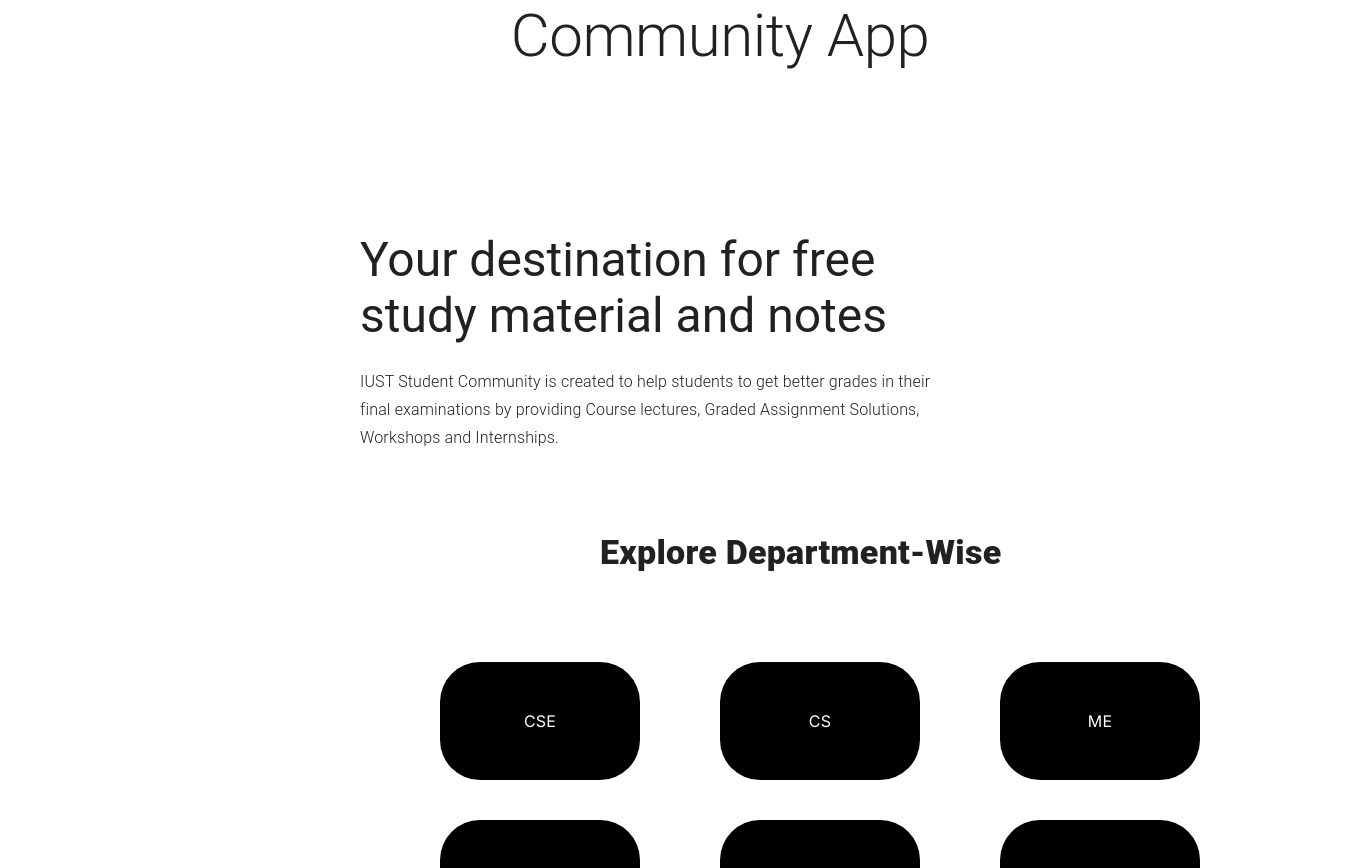
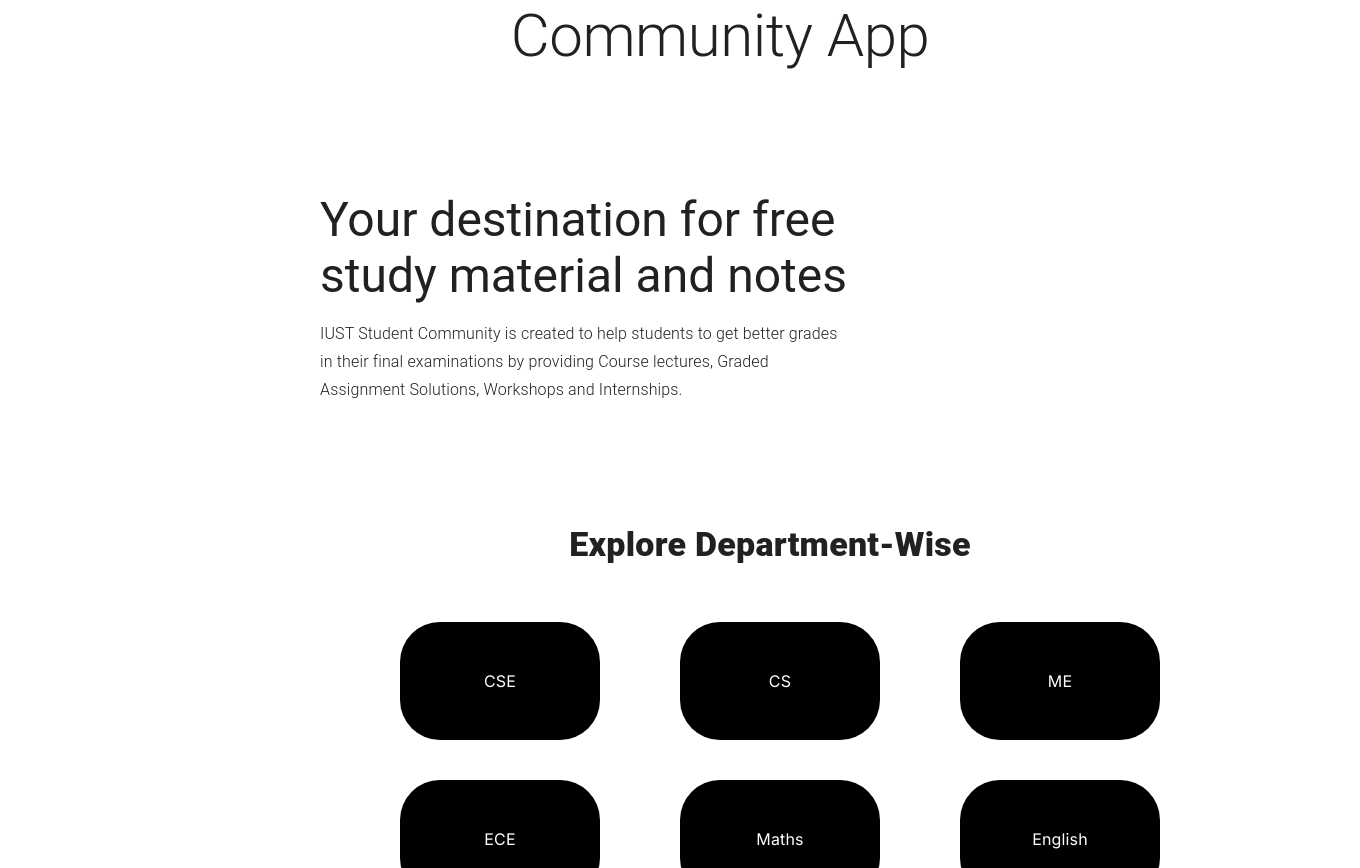
Before and after one commit to humma-irshad/community-server-frontend, a Next.js app: page / in a window 1280 px wide. Shown: the top 868 px of the page, 1360 px wide, since content can reach past the window. Built offline with nearby package versions, Linux system fonts and the light colour scheme.

Commit message:
UI updated,changes

```diff
--- a/src/app/department/[id]/page.tsx
+++ b/src/app/department/[id]/page.tsx
@@ -1,3 +1,3 @@
-export default function Home() {
+export default function DepartmentHome() {
   return <main>Deptt</main>;
 }
--- a/src/app/page.tsx
+++ b/src/app/page.tsx
@@ -1,9 +1,9 @@
-import Homee from "../components/home/index";
+import Home from "../components/home/index";
 
-export default function Home() {
+export default function Main() {
   return (
     <main>
-      <Homee />
+      <Home />
     </main>
   );
 }
--- a/src/components/Sidebar/Sidebar.tsx
+++ b/src/components/Sidebar/Sidebar.tsx
@@ -17,7 +17,15 @@
   return (
     <Box>
       <CssBaseline />
-      <Drawer>
+      <Drawer
+        sx={{
+          "& .MuiDrawer-paper": {
+            width: 200,
+            borderBottomRightRadius: 30,
+            borderTopRightRadius: 30,
+          },
+        }}
+      >
         <Toolbar />
         <List>
           {["Home", "Notes", "Contribute"].map((text, index) => (
--- a/src/components/home/index.tsx
+++ b/src/components/home/index.tsx
@@ -4,52 +4,57 @@
 import "./index.module.css";
 import { Typography, Button } from "@mui/material";
 import { Box, Grid } from "@mui/material";
-import Student from "../../assests//Student.jpeg";
 import Image from "next/image";
 
-export default function Homee() {
+export default function Home() {
   const departmentNames = departmnets.results.map(
     (department) => department.name
   );
 
   return (
     <main>
-      <Typography ml={20} align={"center"} variant="h2" gutterBottom>
+      <Typography marginLeft={20} align={"center"} variant="h2" gutterBottom>
         Community App
       </Typography>
-      <Typography paragraph={true} ml={45} mt={20} variant="h3">
+      <Box
+        sx={{
+          marginLeft: 40,
+          alignItems: "center",
+        }}
+      >
+        <Typography paragraph={true} mt={15} variant="h3">
           Your destination for free <br /> study material and notes
         </Typography>
-      {/* <Grid mt={-15} container justifyContent="right">
-        <Image src={Student} alt="hii" />
-      </Grid> */}
-
         <Typography
           paragraph={true}
-        ml={45}
+          width={520}
           fontWeight={"light"}
-        mt={3}
-        width={600}
           variant="subtitle1"
         >
-        IUST Student Community is created to help students to get better grades
-        in their final examinations by providing Course lectures, Graded
-        Assignment Solutions, Workshops and Internships.
+          IUST Student Community is created to help students to get better
+          grades in their final examinations by providing Course lectures,
+          Graded Assignment Solutions, Workshops and Internships.
         </Typography>
-
+      </Box>
+      <Box
+        sx={{
+          marginTop: 15,
+          marginLeft: 40,
+          width: 900,
+        }}
+      >
         <Typography
+          textAlign={"center"}
           paragraph={true}
           variant="h4"
           fontWeight={800}
-        ml={75}
-        mt={10}
         >
           Explore Department-Wise
         </Typography>
 
-      <Grid justifyContent={"center"} width={1000} container mt={6} ml={45}>
+        <Grid width={1000} container>
           {departmentNames.map((name, index) => (
-          <Grid mr={10} item key={index}>
+            <Grid ml={10} item key={index}>
               <Box
                 sx={{
                   transition: "transform 0.3s",
@@ -77,6 +82,7 @@
             </Grid>
           ))}
         </Grid>
+      </Box>
     </main>
   );
 }
```
Also changed, not shown: src/theme/theme.tsx (+5 -6 lines). Lines whose indentation alone changed are shown as unchanged.
